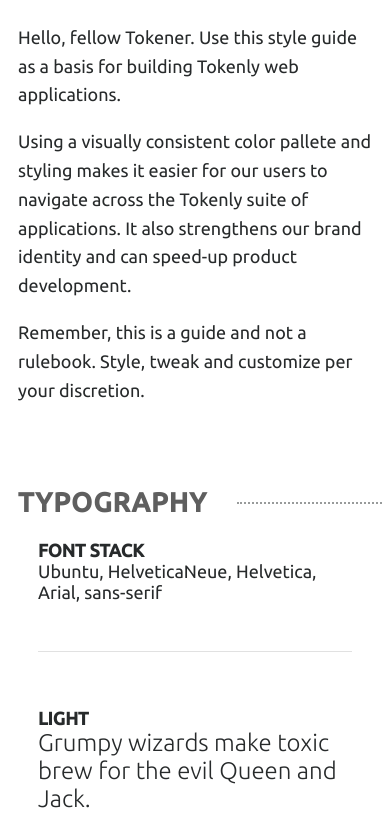
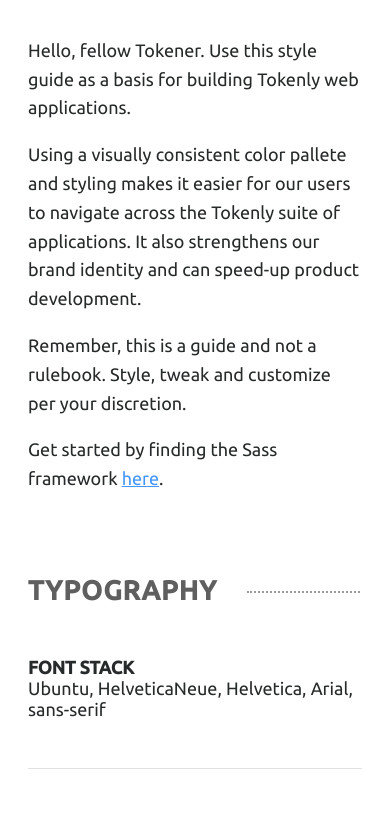
Before and after one commit to adamraider/tokenly_web_guide, a website: page index.html in a window 390 px wide. Shown: the part 207-1029 px from the top of the page. Drawn offline with nearby package versions, Linux system fonts and the light colour scheme; files that its build step writes are made by us from their sources.

Commit message:
Clean up display page, adds media query includes, adds link to sass file

```diff
--- a/index.html
+++ b/index.html
@@ -11,17 +11,22 @@
 
 </head>
 <body>
-  <div class="everything">
+  <div class="container">
     <section>
-      <h1 class="has-lines">Tokenly Web Style Guide</h1>
+      <div class="overflow-hidden">
+        <h1 class="has-lines">Tokenly Web Style Guide</h1>
+      </div>
       <br>
       <p>Hello, fellow Tokener. Use this style guide as a basis for building Tokenly web applications.</p>
       <p>Using a visually consistent color pallete and styling makes it easier for our users to navigate across the Tokenly suite of applications. It also strengthens our brand identity and can speed-up product development.</p>
       <p>Remember, this is a guide and not a rulebook. Style, tweak and customize per your discretion.</p>
+      <p>Get started by finding the Sass framework <a href="src/sass/tokenly.sass" target="_blank">here</a>.</p>
     </section>
 
     <section class="typography">
-      <h2 class="has-lines">Typography</h2>
+      <div class="overflow-hidden">
+        <h2 class="section-heading has-lines">Typography</h2>
+      </div>
       <br>
       <div class="fluid-container">
         <div class="row">
@@ -68,7 +73,9 @@
     </section>
 
     <section class="colors">
-      <h2 class="has-lines">Colors</h2>
+      <div class="overflow-hidden">
+        <h2 class="section-heading has-lines">Colors</h2>
+      </div>
       <br>
       <div class="colors-container">
         <div class="color primary">
@@ -122,7 +129,9 @@
     </section>
 
     <section class="buttons">
-      <h2 class="has-lines">Buttons</h2>
+      <div class="overflow-hidden">
+        <h2 class="section-heading has-lines">Buttons</h2>
+      </div>
       <br>
       <div class="buttons-container">
         <button class="btn fill primary">Submit</button>
@@ -143,7 +152,9 @@
     </section>
 
     <section class="forms">
-      <h2 class="has-lines">Forms</h2>
+      <div class="overflow-hidden">
+        <h2 class="section-heading has-lines">Forms</h2>
+      </div>
       <br>
       <form>
         <div class="input-group">
@@ -178,7 +189,9 @@
       </form>
     </section>
     <section class="tables">
-      <h2 class="has-lines">Tables</h2>
+      <div class="overflow-hidden">
+        <h2 class="section-heading has-lines">Tables</h2>
+      </div>
       <br>
       <table>
         <thead>
--- a/src/sass/site.sass
+++ b/src/sass/site.sass
@@ -1,9 +1,3 @@
-.everything
-  padding: 0 10px
-  max-width: 960px
-  margin: 0 auto
-  overflow: hidden
-
 section
   margin-bottom: 60px
   &:first-of-type
@@ -12,6 +6,9 @@
     // border-top: 1px solid #eee
   & > *:last-child
     margin-bottom: 0
+
+  .section-heading
+    margin-bottom: 30px
 
 section.typography
   .bit-label
@@ -23,7 +20,7 @@
   .font-weight
     margin-top: 0
     font-size: 24px
-    margin-bottom: 15px
+    margin-bottom: 40px
   .font-weight-light
     font-weight: lighter
   .font-weight-normal
--- a/src/sass/tokenly.sass
+++ b/src/sass/tokenly.sass
@@ -13,11 +13,11 @@
 $brand-warning:             #FFC107
 $brand-danger:              #FB6B5D
 
-$mobile: 400px
-$phablet: 550px
-$tablet: 750px
-$desktop: 1000px
-$desktophd: 1200px
+$mobile-px: 400px
+$phablet-px: 550px
+$tablet-px: 750px
+$desktop-px: 1000px
+$desktophd-px: 1200px
 
 /* Typography
 /* ----------------------------------------------- */
@@ -83,7 +83,9 @@
   position: relative
   width: 100%
   margin: 0 auto
-  padding: 0 20px
+  &.with-padding
+    padding-left: 20px
+    padding-right: 20px
 .container
   position: relative
   width: 100%
@@ -245,6 +247,8 @@
   float: right
 .u-pull-left
   float: left
+.overflow-hidden
+  overflow: hidden
 
 
 /* Misc
@@ -397,18 +401,32 @@
 // on small devices, paste the mobile query code up in the buttons section and style it
 // there.
 
+// Use the mixins inline with your other styles.
+//
+// Example:
+// .picture
+//   width: 100%
+//   +tablet
+//     width: 50%
+//   +desktop
+//     width: 25%
 
-/* Larger than mobile */
-// @media (min-width: 400px) {}
+@mixin mobile
+  @media (min-width: #{$mobile-px})
+    @content
 
-/* Larger than phablet (also point when grid becomes active) */
-// @media (min-width: 550px) {}
+@mixin phablet
+  @media (min-width: #{$phablet-px})
+    @content
 
-/* Larger than tablet */
-// @media (min-width: 750px) {}
+@mixin tablet
+  @media (min-width: #{$tablet-px})
+    @content
 
-/* Larger than desktop */
-// @media (min-width: 1000px) {}
+@mixin desktop
+  @media (min-width: #{$desktop-px})
+    @content
 
-/* Larger than Desktop HD */
-// @media (min-width: 1200px) {}
+@mixin desktophd
+  @media (min-width: #{$desktophd-px})
+    @content
```
Also changed, not shown: css/tokenly.css.
